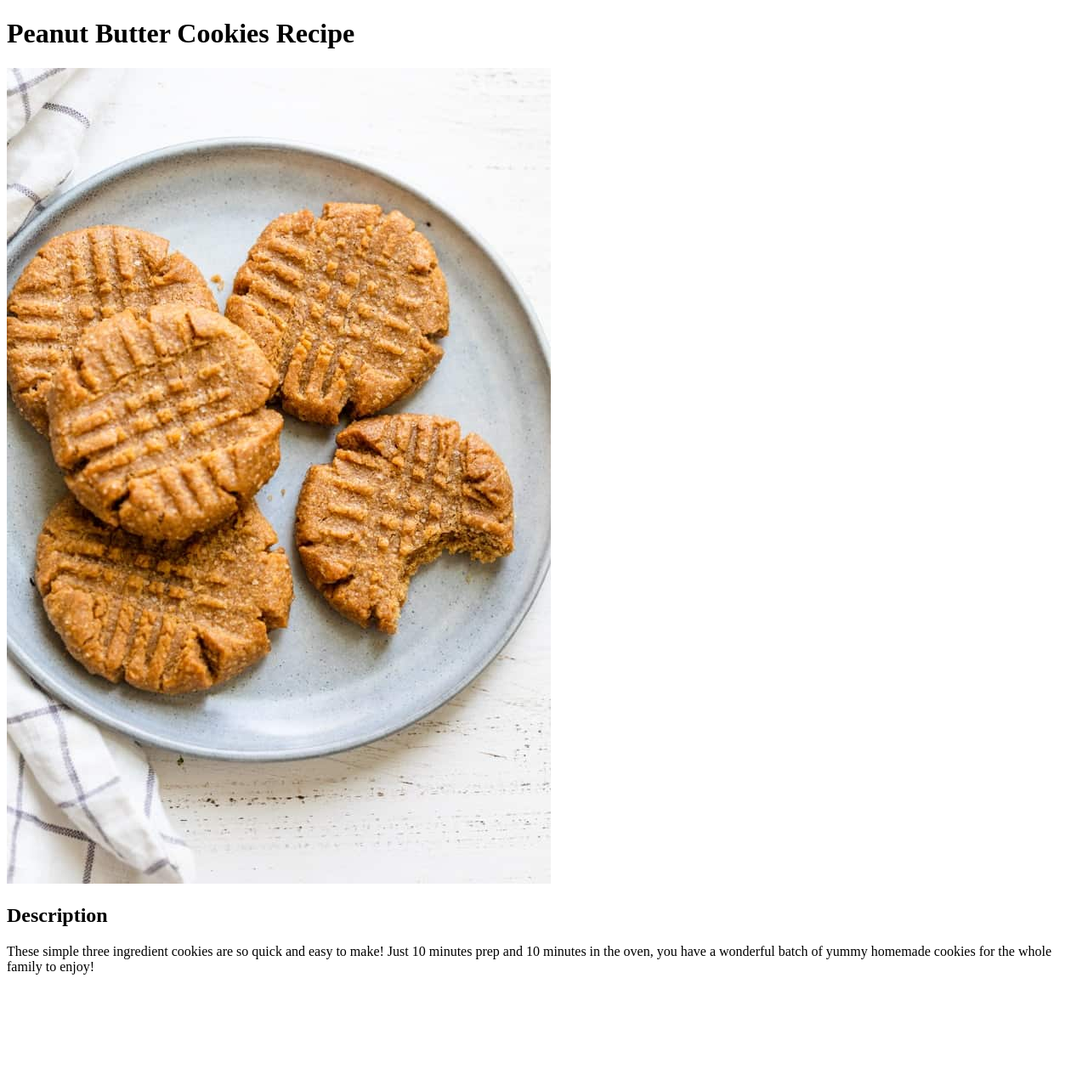
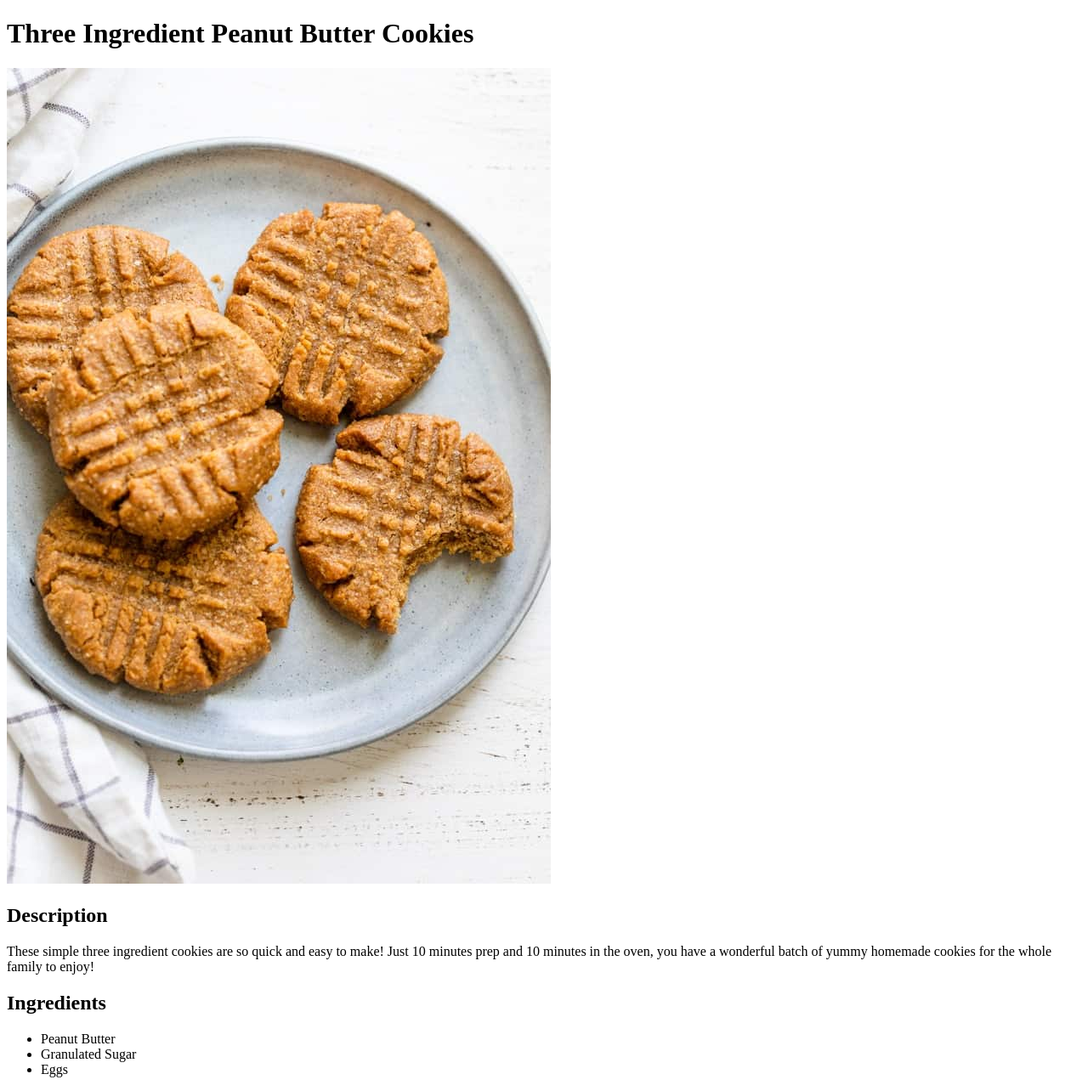
Before and after one commit to rjlamaute/odin-recipes, a plain HTML site: page recipes/peanutbuttercookies.html in a window 1280 px wide. Shown: the whole page at 85% size. Before the commit the page ends 1163 px from the top, so only its background shows below. Drawn offline with Linux system fonts and the light colour scheme.

Commit message:
Add ingredient list

```diff
--- a/recipes/peanutbuttercookies.html
+++ b/recipes/peanutbuttercookies.html
@@ -5,11 +5,17 @@
         <title> Peanut Butter Cookies</title>
     </head>
     <body>
-        <h1> Peanut Butter Cookies Recipe</h1>
+        <h1> Three Ingredient Peanut Butter Cookies</h1>
         <img src="../images/3-Ingredient-Peanut-Butter-Cookies-8.jpg" alt = "Peanut Butter Cookies">
         <h2><strong>Description</strong></h2>
         <p>These simple three ingredient cookies are so quick and easy to make! Just 10 minutes prep and
             10 minutes in the oven, you have a wonderful batch of yummy homemade cookies for the whole family to enjoy!</p>
+        <h2><strong>Ingredients</strong></h2>
+        <ul>
+            <li>Peanut Butter</li>
+            <li> Granulated Sugar</li>
+            <li>Eggs</li>
+        </ul>
     </body>
 
 </html>
```
